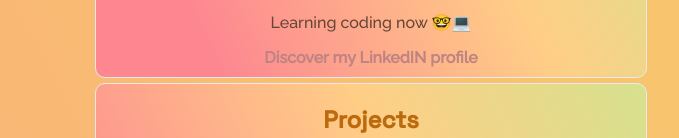
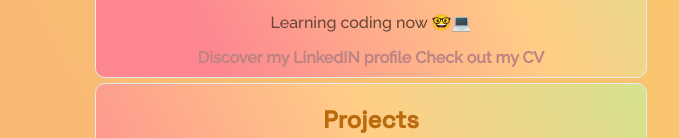
Before and after one commit to DrAle95/profile, a plain HTML site: page index.html in a window 1280 px wide. Shown: the part 337-475 px from the top of the page, without its empty margins (269-948 px from the left). Drawn offline with Linux system fonts and the light colour scheme.

Commit message:
added CV link

```diff
--- a/index.html
+++ b/index.html
@@ -34,6 +34,8 @@
         </p>
         <p> Learning coding now 🤓💻</p>
       <a href="https://www.linkedin.com/in/alexey-l-07b64112a/" target="blank"> Discover my LinkedIN profile</a>
+      <a href="  https://pdfhost.io/v/HI4s~Ab.P_CV_Alexey" target="blank"> Check out my CV</a>
+
       </div>
 
       <div class="card">
```
